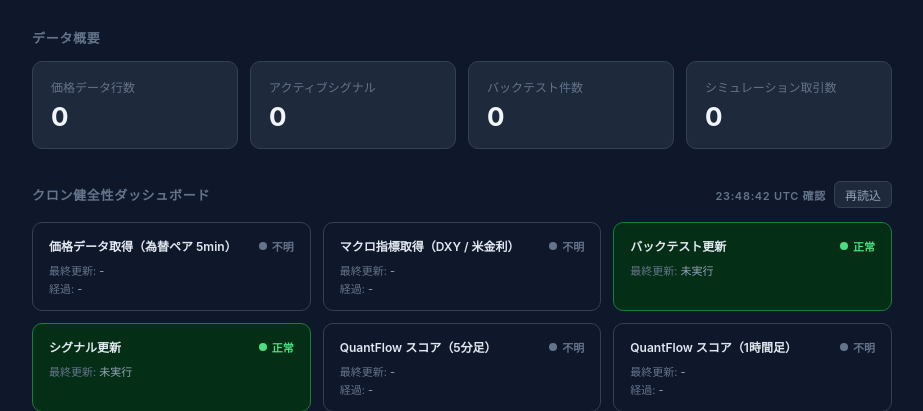
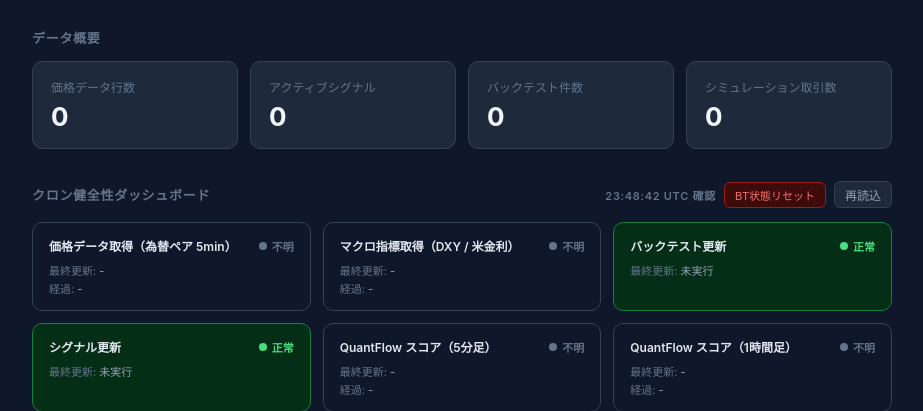
Before and after one commit to take04si-mycafolio/claude, a PHP site: page /forex_signal_db/admin/index.php in a window 1280 px wide. Shown: the part 60-471 px from the top of the page, without its empty margins (178-1101 px from the left). Run offline with PHP 8.4, Linux system fonts and the light colour scheme; the visitor is signed in with stand-in values (Sample User, id 1); data comes from the database, SQL or seed files in the repository; data that the repository does not hold is empty.

Commit message:
管理画面: BT状態リセットボタン追加 / クロン健全性エラー表示改善
- api.php: reset_bt_status アクション追加（backtest_status を 'done' にリセット）
- index.php: クロン健全性パネルに「BT状態リセット」ボタンを追加（実行中で固まった場合の手動リセット用）

https://claude.ai/code/session_01QN6byJG2WCoef2xcNq2uYw

```diff
--- a/forex_signal_tool/public_html/admin/api.php
+++ b/forex_signal_tool/public_html/admin/api.php
@@ -694,6 +694,16 @@ switch ($action) {
         break;
 
     // ---- テクニカルページ専用バックテストのリセット ----
+    case 'reset_bt_status':
+        require_login();
+        try {
+            setting_set('backtest_status', 'done');
+            json_out(['ok' => true]);
+        } catch (Exception $e) {
+            json_out(['ok' => false, 'error' => $e->getMessage()]);
+        }
+        break;
+
     case 'reset_indicator_page_bt':
         require_login();
         $indicatorName = trim($body['indicator_name'] ?? '');
--- a/forex_signal_tool/public_html/admin/index.php
+++ b/forex_signal_tool/public_html/admin/index.php
@@ -300,6 +300,7 @@ main{max-width:900px;margin:0 auto;padding:28px 20px}
       <span>クロン健全性ダッシュボード</span>
       <div style="display:flex;align-items:center;gap:8px">
         <span id="cron-checked-at" style="font-size:11px;color:#64748b"></span>
+        <button id="btn-reset-bt" onclick="resetBtStatus()" style="background:#3f0a0a;border:1px solid #991b1b;color:#f87171;font-size:11px;padding:4px 10px;border-radius:6px;cursor:pointer" title="バックテストが「実行中」のまま固まっている場合にリセット">BT状態リセット</button>
         <button onclick="loadCronHealth()" style="background:#1e293b;border:1px solid #334155;color:#94a3b8;font-size:12px;padding:4px 10px;border-radius:6px;cursor:pointer">再読込</button>
       </div>
     </div>
@@ -1507,6 +1508,37 @@ async function loadCronHealth() {
 loadCronHealth();
 setInterval(loadCronHealth, 60 * 1000);
 
+async function resetBtStatus() {
+  if (!confirm('バックテストの「実行中」状態をリセットします。\n実際にバックテストが動いている場合は中断されます。続けますか？')) return;
+  var btn = document.getElementById('btn-reset-bt');
+  btn.disabled = true;
+  btn.textContent = 'リセット中...';
+  try {
+    var res  = await fetch('/admin/api.php?action=reset_bt_status', {method:'POST'});
+    var data = await res.json();
+    if (data.ok) {
+      btn.textContent = '完了';
+      btn.style.color = '#4ade80';
+      btn.style.borderColor = '#15803d';
+      setTimeout(function() {
+        btn.textContent = 'BT状態リセット';
+        btn.style.color = '#f87171';
+        btn.style.borderColor = '#991b1b';
+        btn.disabled = false;
+        loadCronHealth();
+      }, 2000);
+    } else {
+      alert('エラー: ' + (data.error || '不明'));
+      btn.disabled = false;
+      btn.textContent = 'BT状態リセット';
+    }
+  } catch(e) {
+    alert('通信エラー: ' + e.message);
+    btn.disabled = false;
+    btn.textContent = 'BT状態リセット';
+  }
+}
+
 // ===== アクティブシグナル =====
 let _sigData = null;
 let _sigCurrentPair = 'USDJPY';
```
